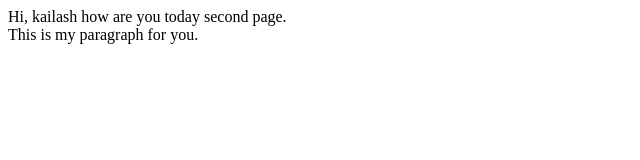
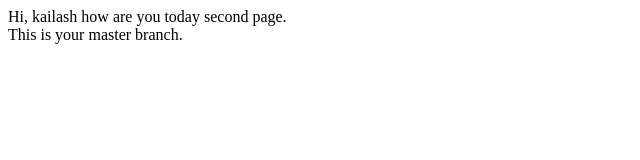
Before and after one commit to kailashchand184/git-demo, a plain HTML site: page index.html in a window 1280 px wide. Shown: the full height of the page, 0-640 px from the left. Drawn offline with Linux system fonts and the light colour scheme.

Commit message:
add branch name

```diff
--- a/index.html
+++ b/index.html
@@ -5,7 +5,7 @@
     <body>
         Hi, kailash how are you today second page.
         <div>
-            This is my paragraph for you.
+            This is your master branch.
         </div>
     </body>
 </html>
```
